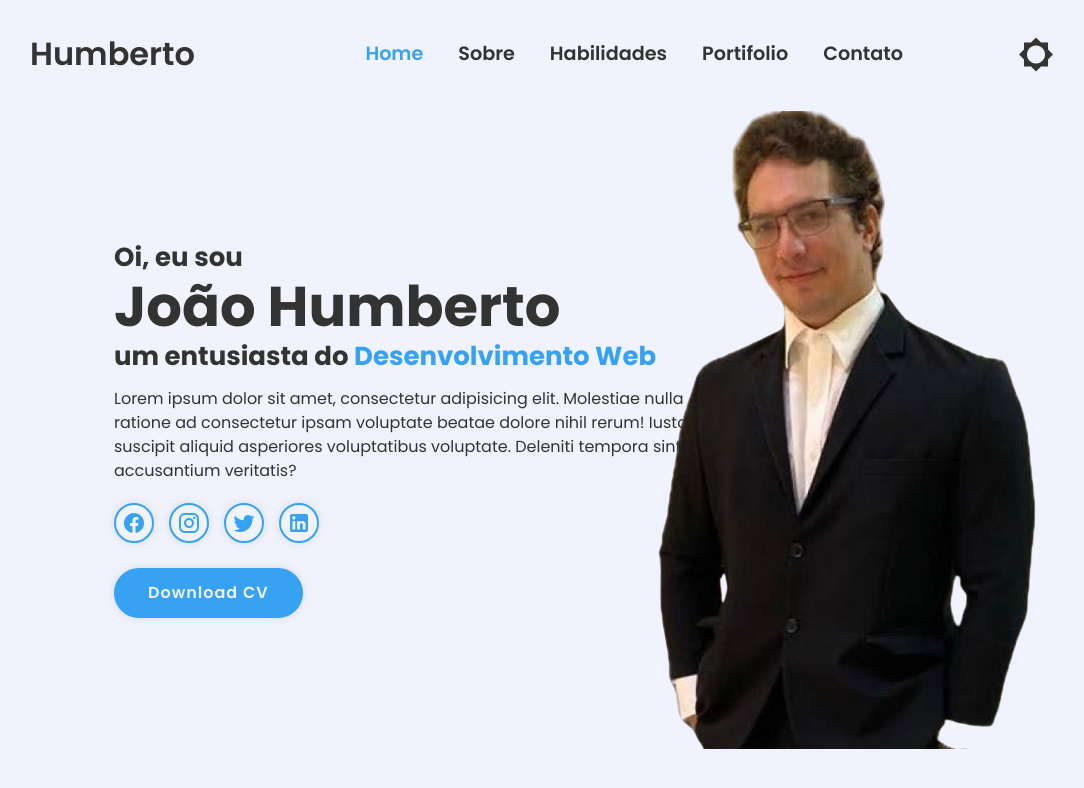
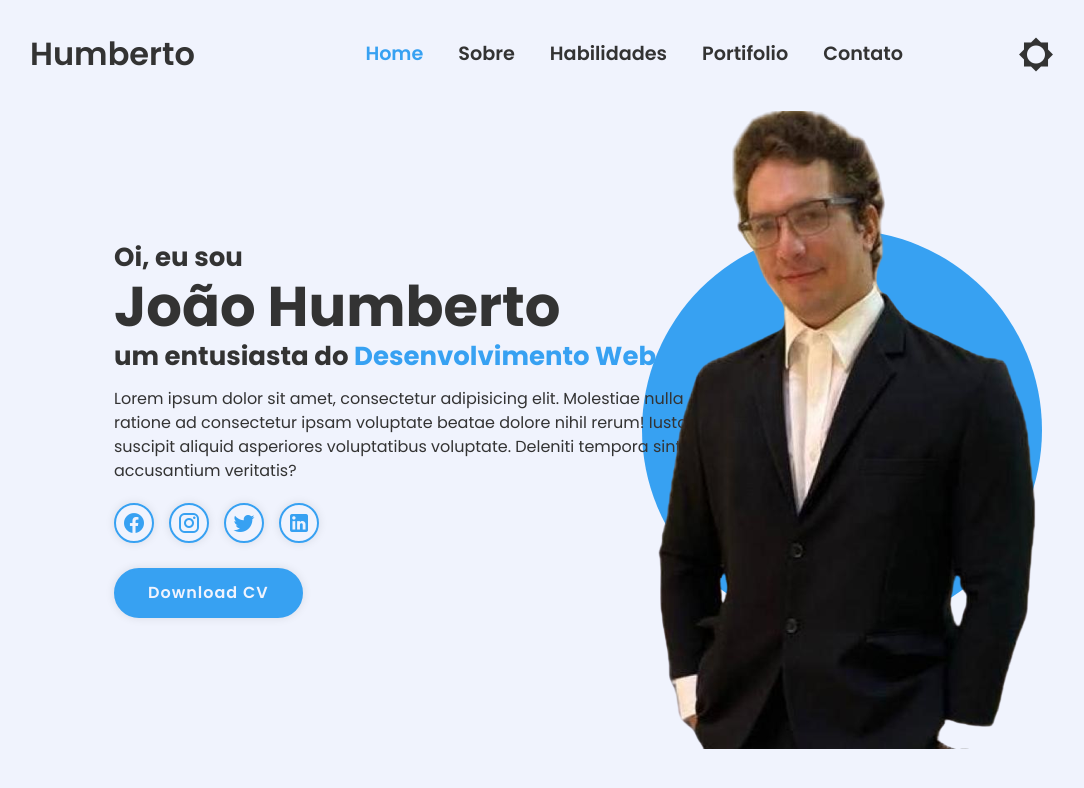
Before and after one commit to Guihumberto/blogestudodalei, a Vue app: page /blog in a window 1280 px wide. Shown: the top 788 px of the page, without its empty margins (98-1182 px from the left). Built offline with nearby package versions, Linux system fonts and the light colour scheme.

Commit message:
dark mode ok

```diff
--- a/src/views/Blog.vue
+++ b/src/views/Blog.vue
@@ -17,7 +17,8 @@
       <a href="" class="site">Download CV</a>
     </div>
     <div class="home-img">
-      <img src="@/assets/dark.png" alt="">
+      <img src="@/assets/dark.png" alt="Photo_Humberto">
+      <div class="circle"></div>
     </div>
   </section>
 </template>
@@ -99,4 +100,12 @@
   height: 80%;
   pointer-events: none;
 }
+.home-img .circle{
+  position: absolute;
+  width: 400px;
+  height: 400px;
+  border-radius: 50%;
+  background: #37a1f2;
+  z-index: -1;
+}
 </style>
```
